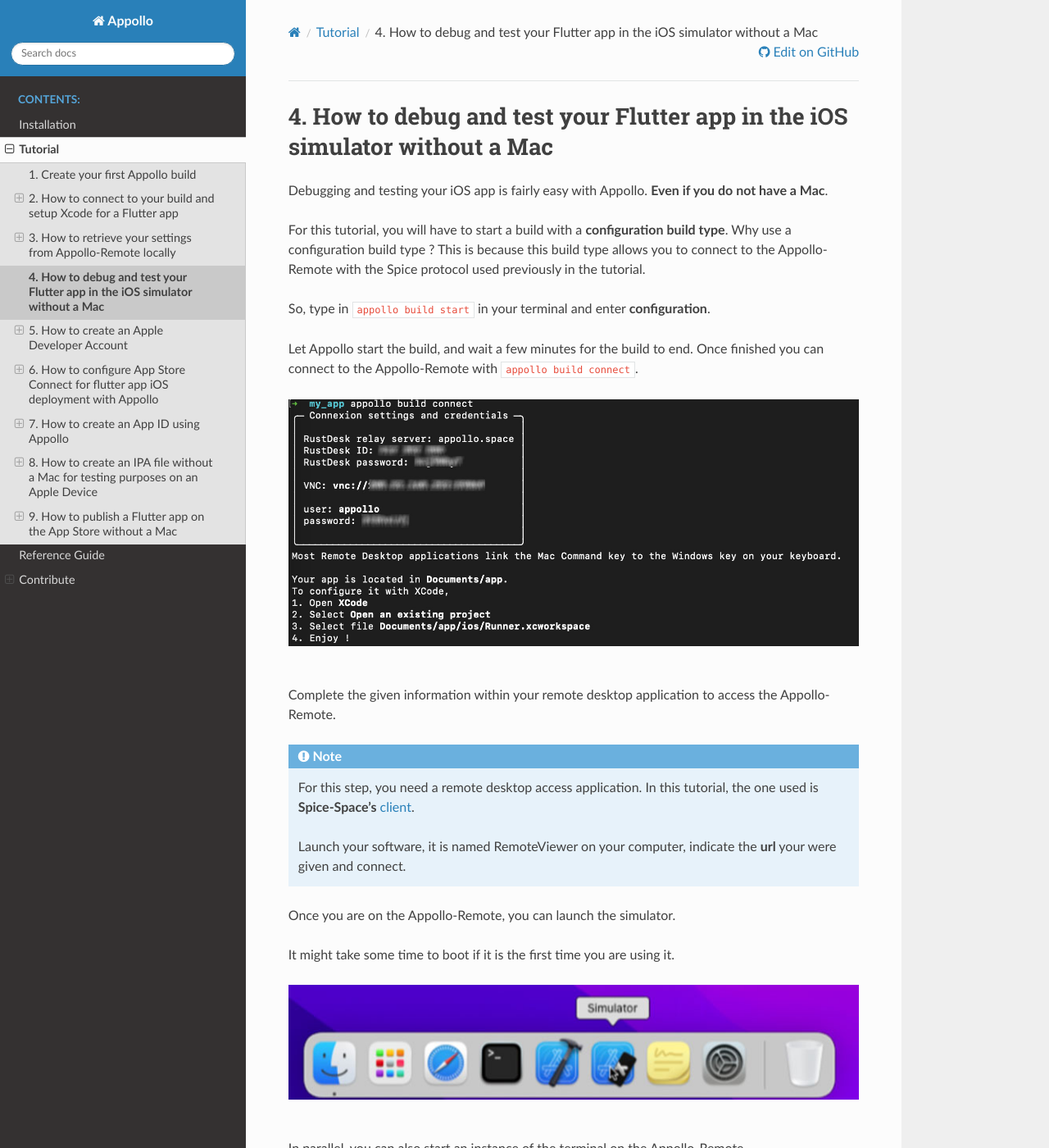
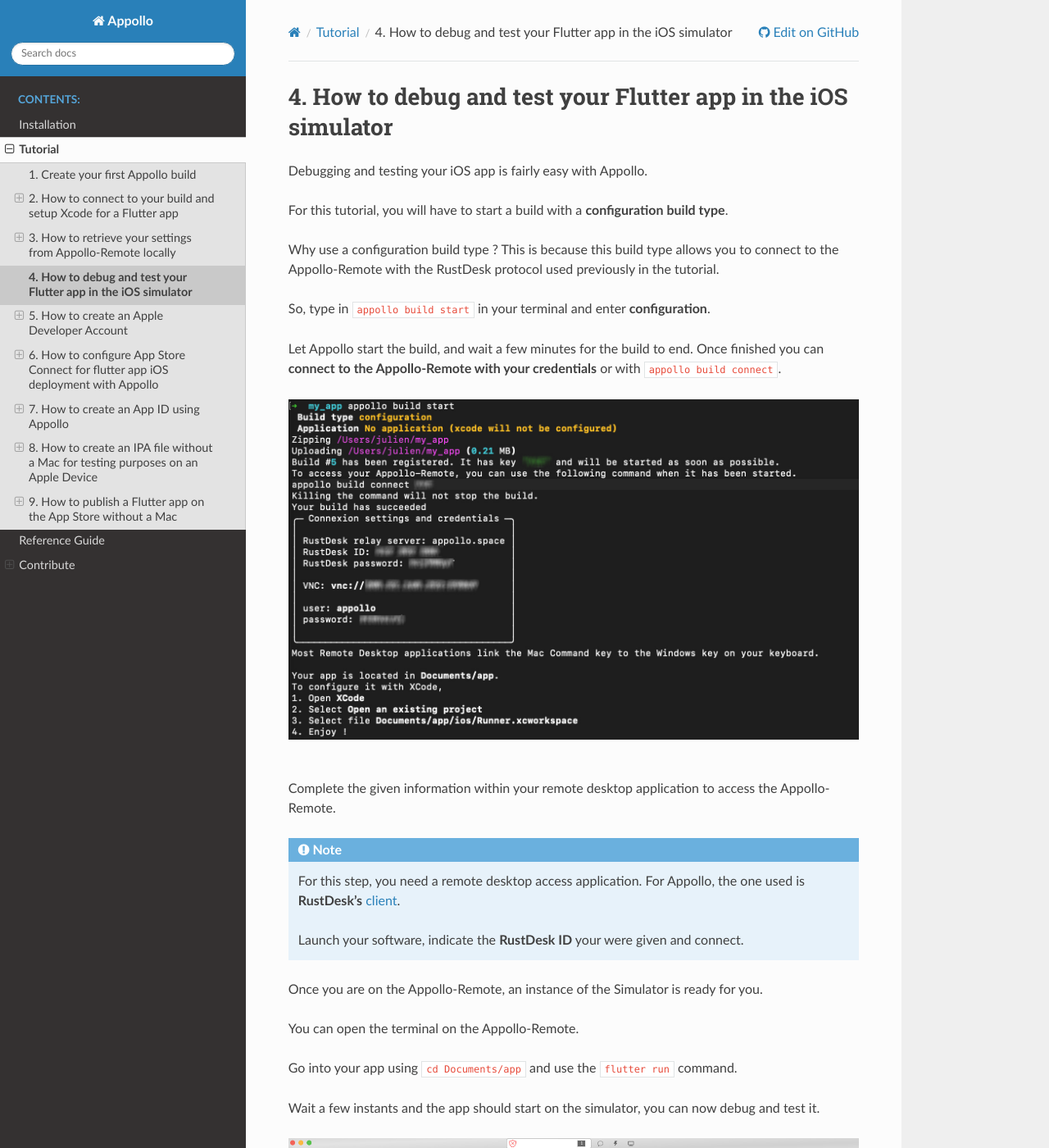
Before and after one commit to Odevio/Odevio-CLI, a Sphinx documentation site: the page built from docs/tutorial/4_debug_and_test_your_ios_app_simulator.txt, in a window 1280 px wide and 1400 px high. Shown: the whole window at 82% size. Built offline with Sphinx 7.4.7 and the Read the Docs theme 2.0.0, drawn with Linux system fonts in a browser that asks for light colours; some of the changed text lies outside the part shown.

Commit message:
Update tutorial 3&4

```diff
--- a/docs/tutorial/4_debug_and_test_your_ios_app_simulator.txt
+++ b/docs/tutorial/4_debug_and_test_your_ios_app_simulator.txt
@@ -1,19 +1,21 @@
-============================================================================
-4. How to debug and test your Flutter app in the iOS simulator without a Mac
-============================================================================
+==============================================================
+4. How to debug and test your Flutter app in the iOS simulator
+==============================================================
 
-Debugging and testing your iOS app is fairly easy with Appollo. **Even if you do not have a Mac**.
+Debugging and testing your iOS app is fairly easy with Appollo.
 
-For this tutorial, you will have to start a build with a **configuration build type**. Why use a configuration build type ?
-This is because this build type allows you to connect to the Appollo-Remote with the Spice protocol used previously in
+For this tutorial, you will have to start a build with a **configuration build type**.
+
+Why use a configuration build type ?
+This is because this build type allows you to connect to the Appollo-Remote with the RustDesk protocol used previously in
 the tutorial.
 
 So, type in ``appollo build start`` in your terminal and enter **configuration**.
 
-Let Appollo start the build, and wait a few minutes for the build to end. Once finished you can connect to the Appollo-Remote
-with ``appollo build connect``.
+Let Appollo start the build, and wait a few minutes for the build to end. Once finished you can **connect to the Appollo-Remote
+with your credentials** or with ``appollo build connect``.
 
-.. image:: /img/appollo-build-connect.jpg
+.. image:: /img/appollo-build-start-4.jpg
   :alt: Appollo build connect
   :align: center
 
@@ -22,21 +24,13 @@
 Complete the given information within your remote desktop application to access the Appollo-Remote.
 
 .. note::
-    For this step, you need a remote desktop access application. In this tutorial, the one used is **Spice-Space's** |spice_client|.
+    For this step, you need a remote desktop access application. For Appollo, the one used is **RustDesk's** |rustdesk_client|.
 
-    Launch your software, it is named RemoteViewer on your computer, indicate the **url** your were given and connect.
+    Launch your software, indicate the **RustDesk ID** your were given and connect.
 
-Once you are on the Appollo-Remote, you can launch the simulator.
+Once you are on the Appollo-Remote, an instance of the Simulator is ready for you.
 
-It might take some time to boot if it is the first time you are using it.
-
-.. image:: /img/appollo-simulator.jpg
-  :alt: Appollo simulator
-  :align: center
-
-|
-
-In parallel, you can also start an instance of the terminal on the Appollo-Remote.
+You can open the terminal on the Appollo-Remote.
 
 Go into your app using ``cd Documents/app`` and use the ``flutter run`` command.
 
@@ -48,6 +42,6 @@
 
 |
 
-.. |spice_client| raw:: html
+.. |rustdesk_client| raw:: html
 
-   <a href="https://www.spice-space.org/download.html" target="_blank">client</a>
+   <a href="https://rustdesk.com/" target="_blank">client</a>
```
Also changed, not shown: docs/tutorial/3_retrieve_patch_from_Xcode.txt (+7 -1 lines), docs/img/appollo-build-download.jpg (added), docs/img/appollo-flutter-run.jpg.
